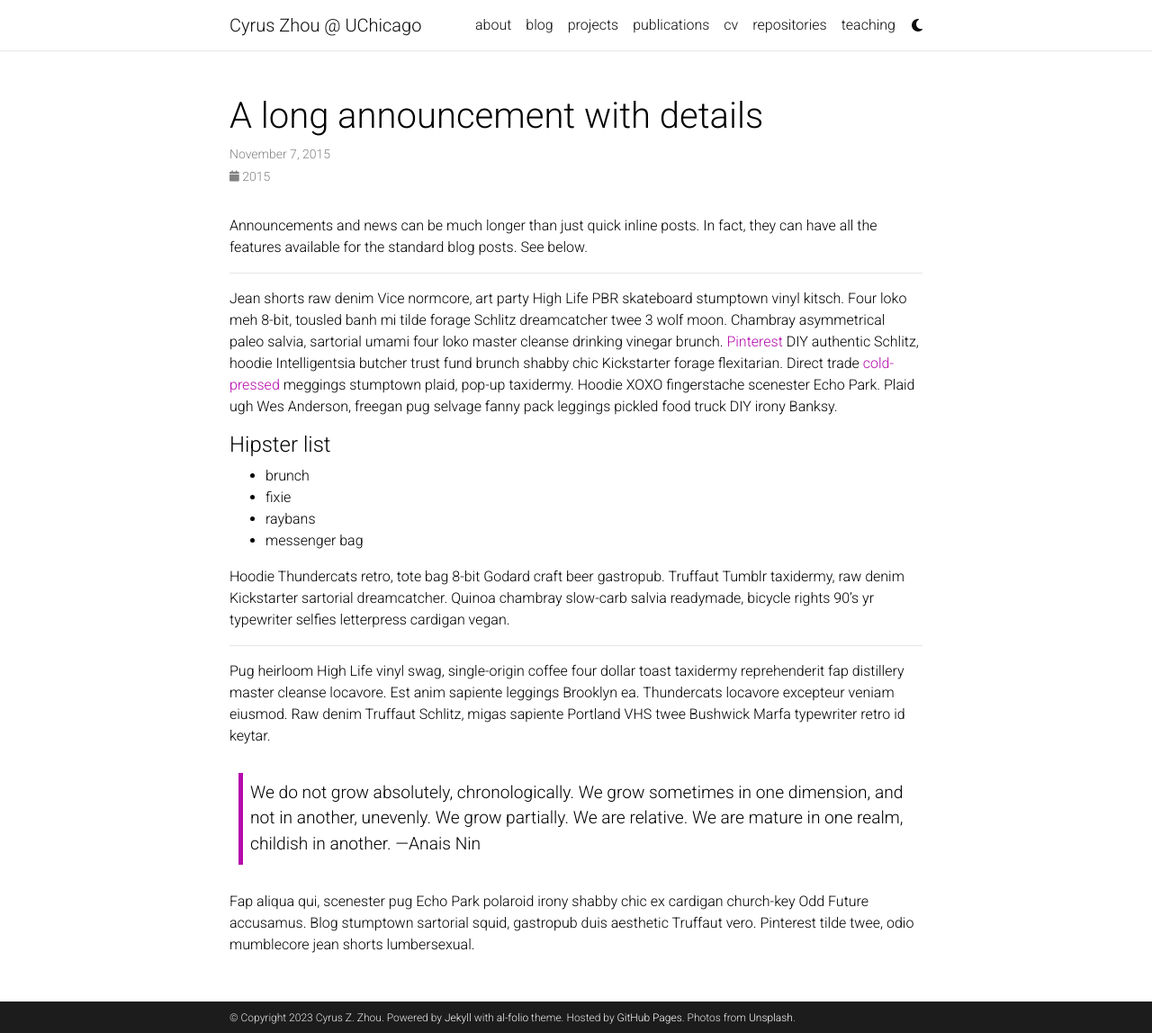
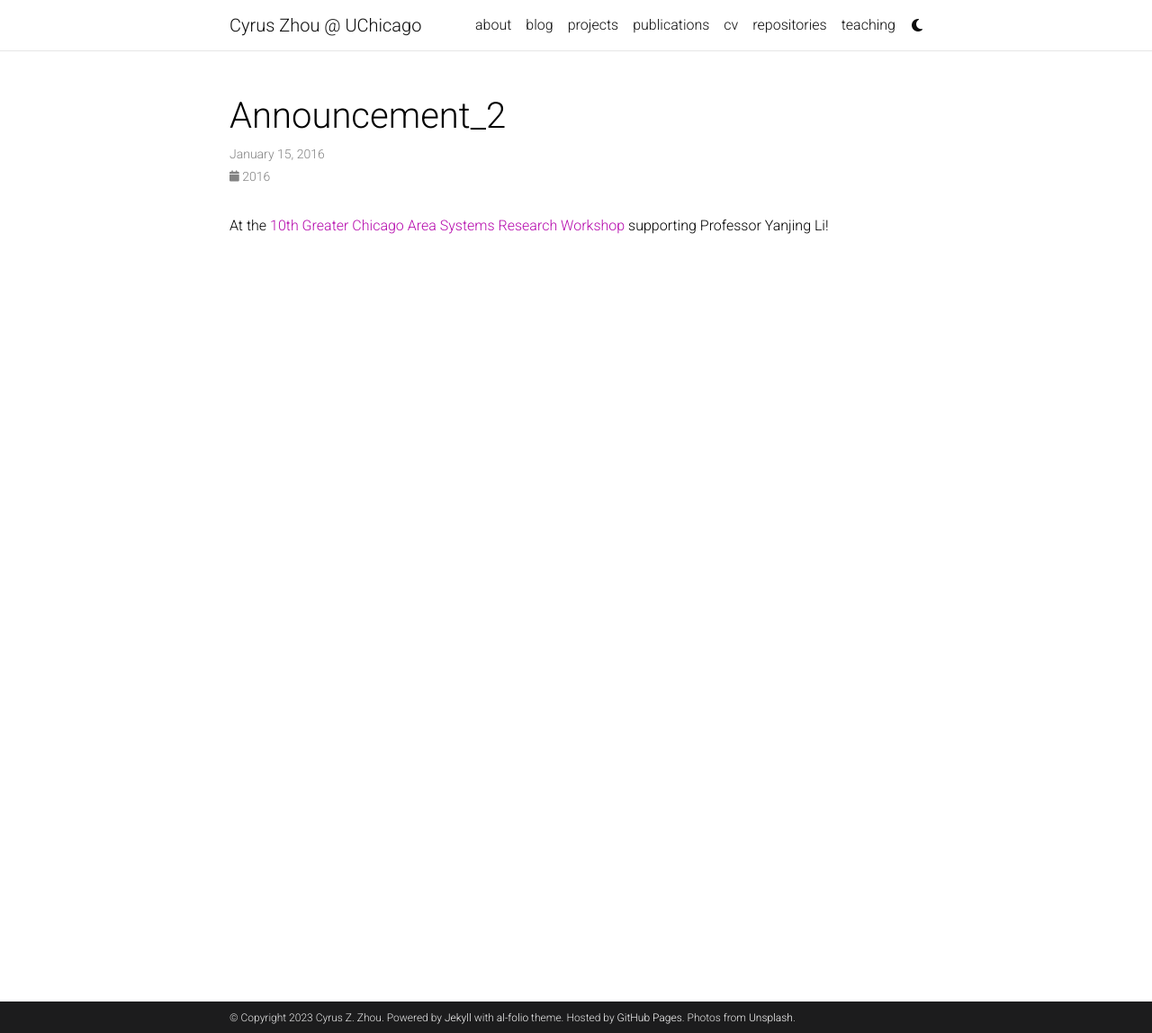
Before and after one commit to cyruszzhou/cyruszzhou.github.io, a Jekyll site: the page built from _news/announcement_2.md, in a window 1280 px wide and 1148 px high. Shown: the whole window at 90% size. Built offline with Jekyll 4.4.1, drawn with Linux system fonts in a browser that asks for light colours; comment, search, counter and statistics services are not loaded; a style sheet for code colours, icons or effects is not loaded.

Commit message:
announcements

```diff
--- a/_news/announcement_2.md
+++ b/_news/announcement_2.md
@@ -1,32 +1,8 @@
 ---
 layout: post
-title: A long announcement with details
-date: 2015-11-07 16:11:00-0400
-inline: false
+date: 2016-01-15 07:59:00-0400
+inline: true
 related_posts: false
 ---
 
-Announcements and news can be much longer than just quick inline posts. In fact, they can have all the features available for the standard blog posts. See below.
-
-***
-
-Jean shorts raw denim Vice normcore, art party High Life PBR skateboard stumptown vinyl kitsch. Four loko meh 8-bit, tousled banh mi tilde forage Schlitz dreamcatcher twee 3 wolf moon. Chambray asymmetrical paleo salvia, sartorial umami four loko master cleanse drinking vinegar brunch. <a href="https://www.pinterest.com">Pinterest</a> DIY authentic Schlitz, hoodie Intelligentsia butcher trust fund brunch shabby chic Kickstarter forage flexitarian. Direct trade <a href="https://en.wikipedia.org/wiki/Cold-pressed_juice">cold-pressed</a> meggings stumptown plaid, pop-up taxidermy. Hoodie XOXO fingerstache scenester Echo Park. Plaid ugh Wes Anderson, freegan pug selvage fanny pack leggings pickled food truck DIY irony Banksy.
-
-#### Hipster list
-<ul>
-    <li>brunch</li>
-    <li>fixie</li>
-    <li>raybans</li>
-    <li>messenger bag</li>
-</ul>
-
-Hoodie Thundercats retro, tote bag 8-bit Godard craft beer gastropub. Truffaut Tumblr taxidermy, raw denim Kickstarter sartorial dreamcatcher. Quinoa chambray slow-carb salvia readymade, bicycle rights 90's yr typewriter selfies letterpress cardigan vegan.
-
-***
-
-Pug heirloom High Life vinyl swag, single-origin coffee four dollar toast taxidermy reprehenderit fap distillery master cleanse locavore. Est anim sapiente leggings Brooklyn ea. Thundercats locavore excepteur veniam eiusmod. Raw denim Truffaut Schlitz, migas sapiente Portland VHS twee Bushwick Marfa typewriter retro id keytar.
-
-> We do not grow absolutely, chronologically. We grow sometimes in one dimension, and not in another, unevenly. We grow partially. We are relative. We are mature in one realm, childish in another.
-> —Anais Nin
-
-Fap aliqua qui, scenester pug Echo Park polaroid irony shabby chic ex cardigan church-key Odd Future accusamus. Blog stumptown sartorial squid, gastropub duis aesthetic Truffaut vero. Pinterest tilde twee, odio mumblecore jean shorts lumbersexual.
+At the <a href="https://gcasr.org/">10th Greater Chicago Area Systems Research Workshop</a> supporting Professor Yanjing Li!
```
Also changed, not shown: _news/announcement_1.md (+2 -2 lines), _news/announcement_3.md (+2 -2 lines), _pages/about.md (+1 -1 lines).
